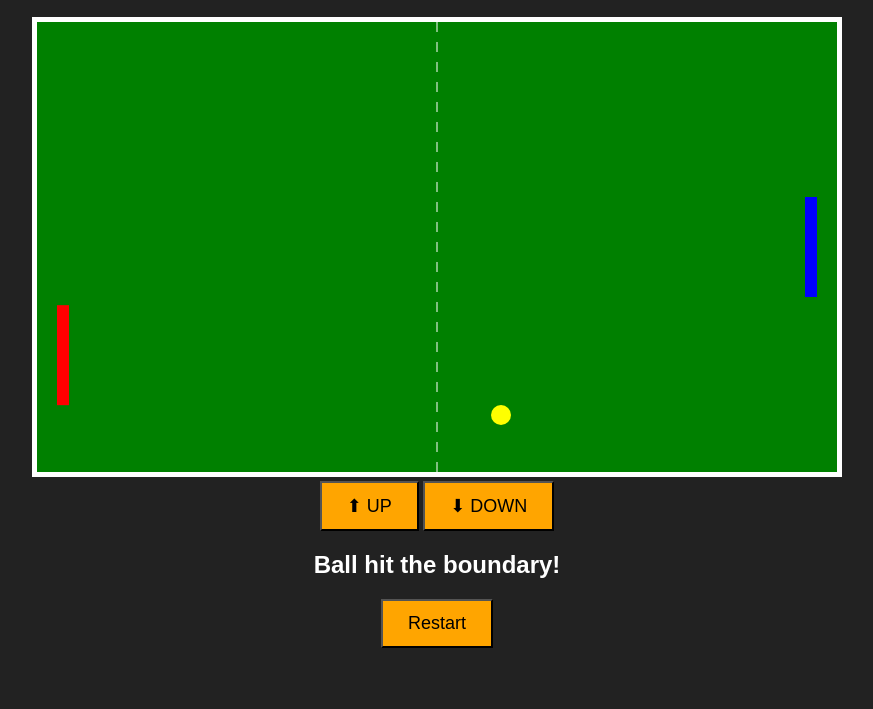
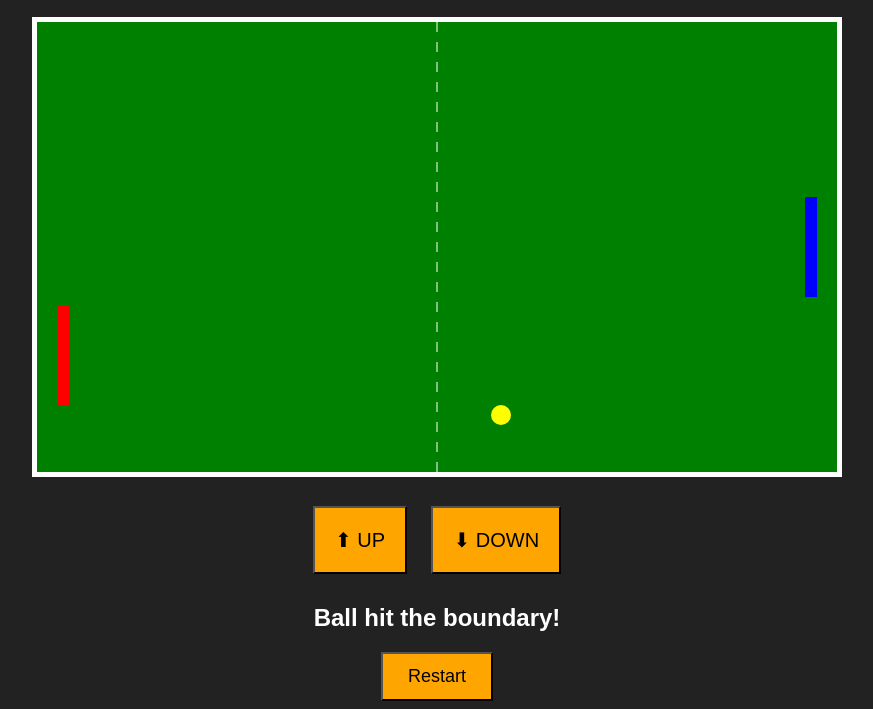
Before and after one commit to mdlateef936-pixel/Tennis-Game, a plain HTML site: page index.html in a window 1280 px wide. Shown: the part 112-821 px from the top of the page, without its empty margins (203-1076 px from the left). Before the commit the page ends 800 px from the top, so only its background shows below. Drawn offline with Linux system fonts and the light colour scheme.

Commit message:
Add styles for controls and buttons

```diff
--- a/style.css
+++ b/style.css
@@ -16,3 +16,13 @@ button {
     background: orange;
     font-size: 18px;
 }
+.controls {
+    margin: 15px;
+}
+
+.controls button {
+    padding: 20px;
+    margin: 10px;
+    font-size: 20px;
+    touch-action: none;
+}
```
